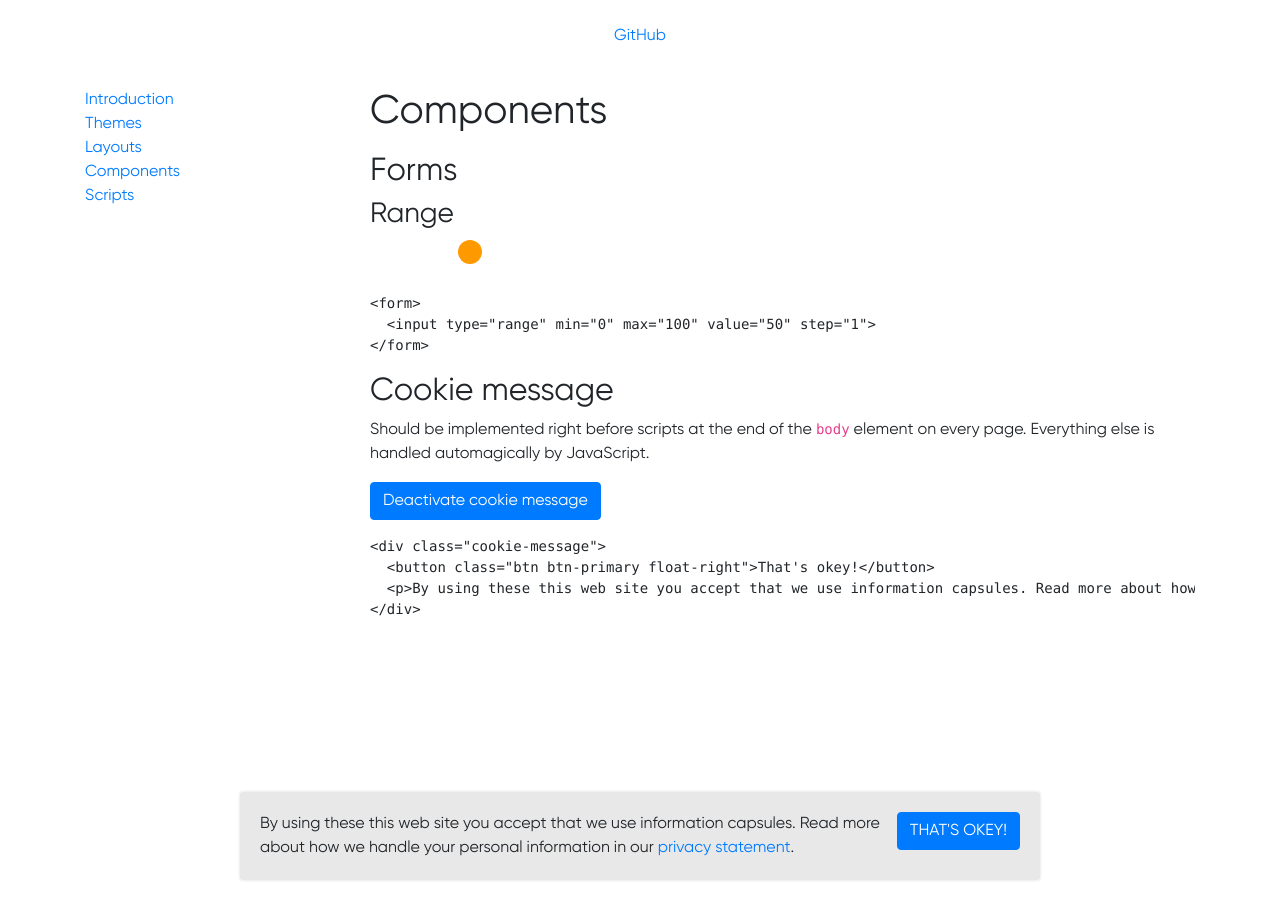
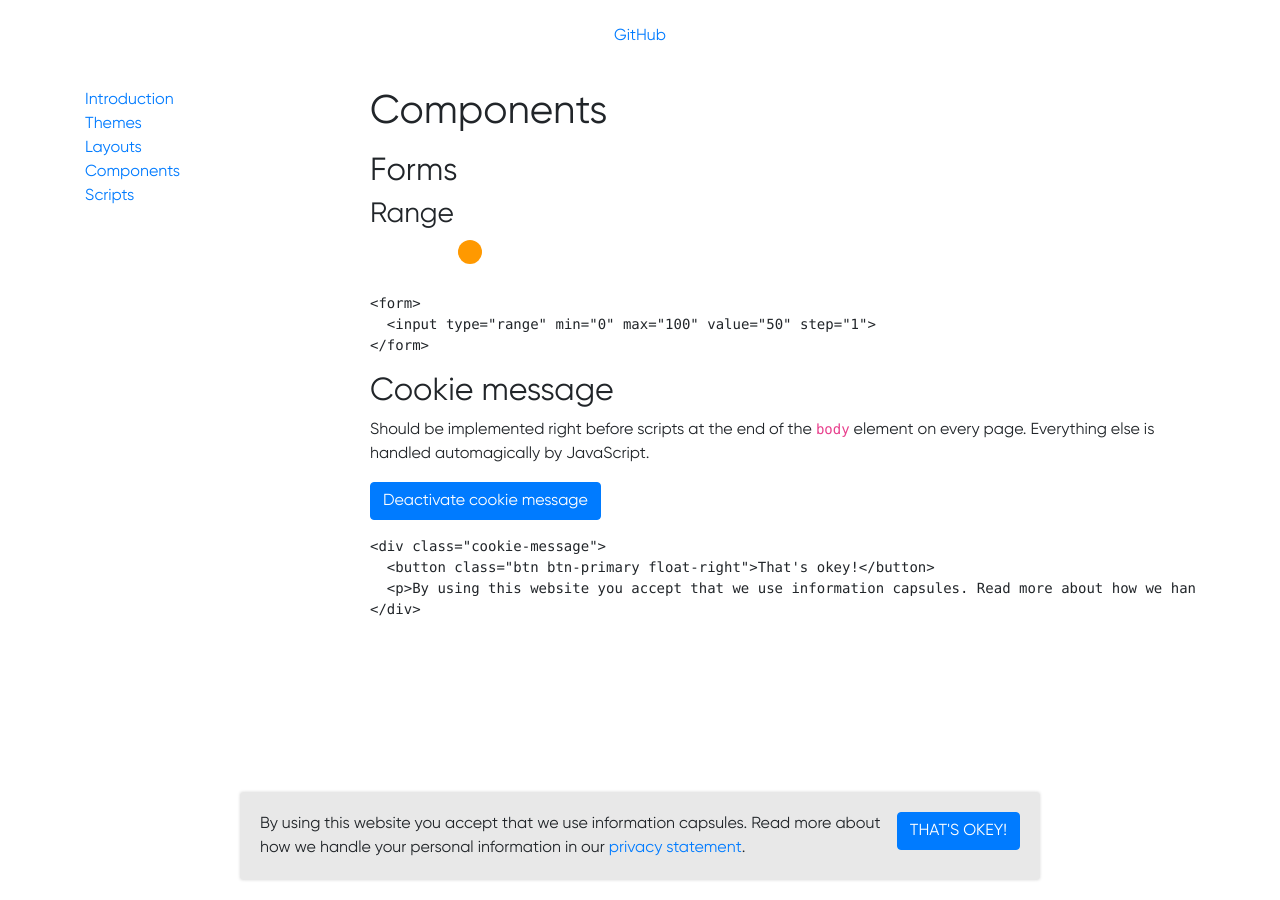
Before and after one commit to vecora/ds-vecora, a Jekyll site: the page built from docs/components.md, in a window 1280 px wide. Built offline with Jekyll 4.4.1, drawn with Linux system fonts in a browser that asks for light colours; some web fonts are replaced.

Commit message:
Spelling error

````diff
--- a/_layouts/default.html
+++ b/_layouts/default.html
@@ -51,7 +51,7 @@
 
   <div class="cookie-message">
     <button class="btn btn-primary float-right">That's okey!</button>
-    <p>By using these this web site you accept that we use information capsules. Read more about how we handle your personal information in our <a href="#">privacy statement</a>.</p>
+    <p>By using this website you accept that we use information capsules. Read more about how we handle your personal information in our <a href="#">privacy statement</a>.</p>
   </div>
 
   <script src="https://code.jquery.com/jquery-3.3.1.slim.min.js" integrity="sha384-q8i/X+965DzO0rT7abK41JStQIAqVgRVzpbzo5smXKp4YfRvH+8abtTE1Pi6jizo" crossorigin="anonymous"></script>
--- a/docs/components.md
+++ b/docs/components.md
@@ -26,6 +26,6 @@
 ```
 <div class="cookie-message">
   <button class="btn btn-primary float-right">That's okey!</button>
-  <p>By using these this web site you accept that we use information capsules. Read more about how we handle your personal information in our <a href="#">privacy statement</a>.</p>
+  <p>By using this website you accept that we use information capsules. Read more about how we handle your personal information in our <a href="#">privacy statement</a>.</p>
 </div>
 ```
````
